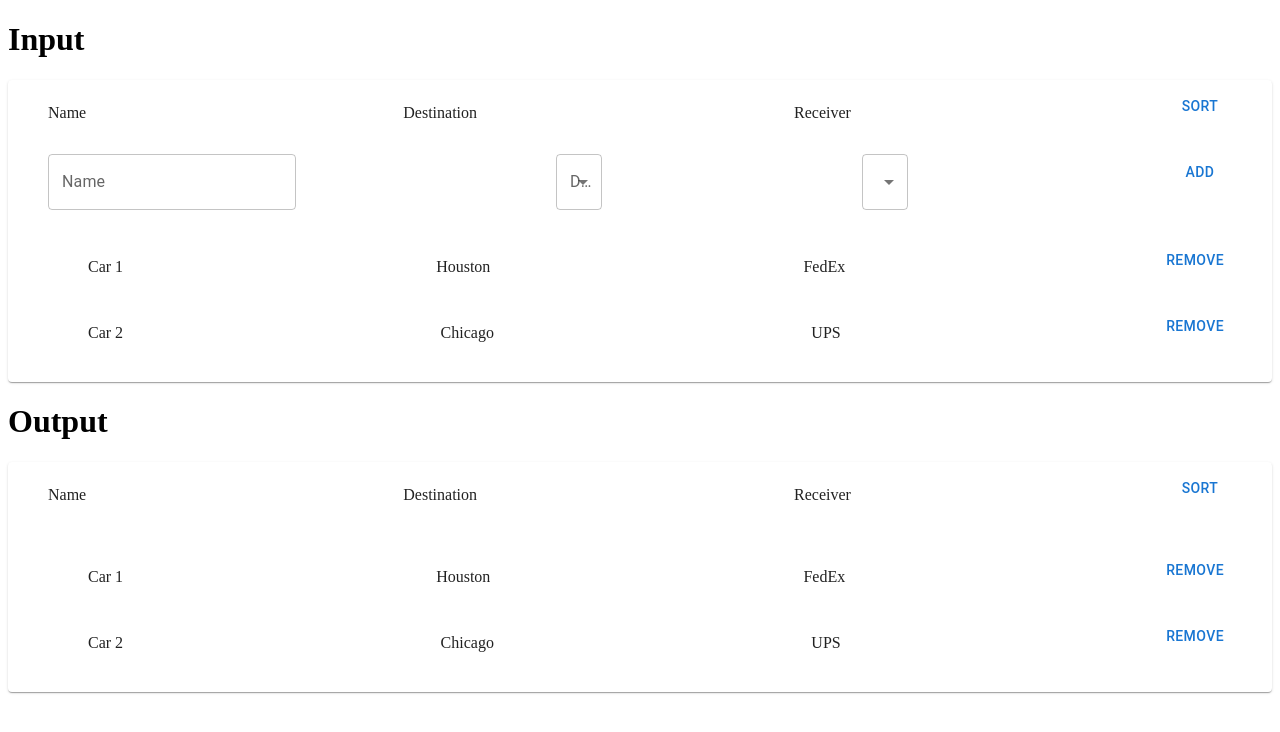
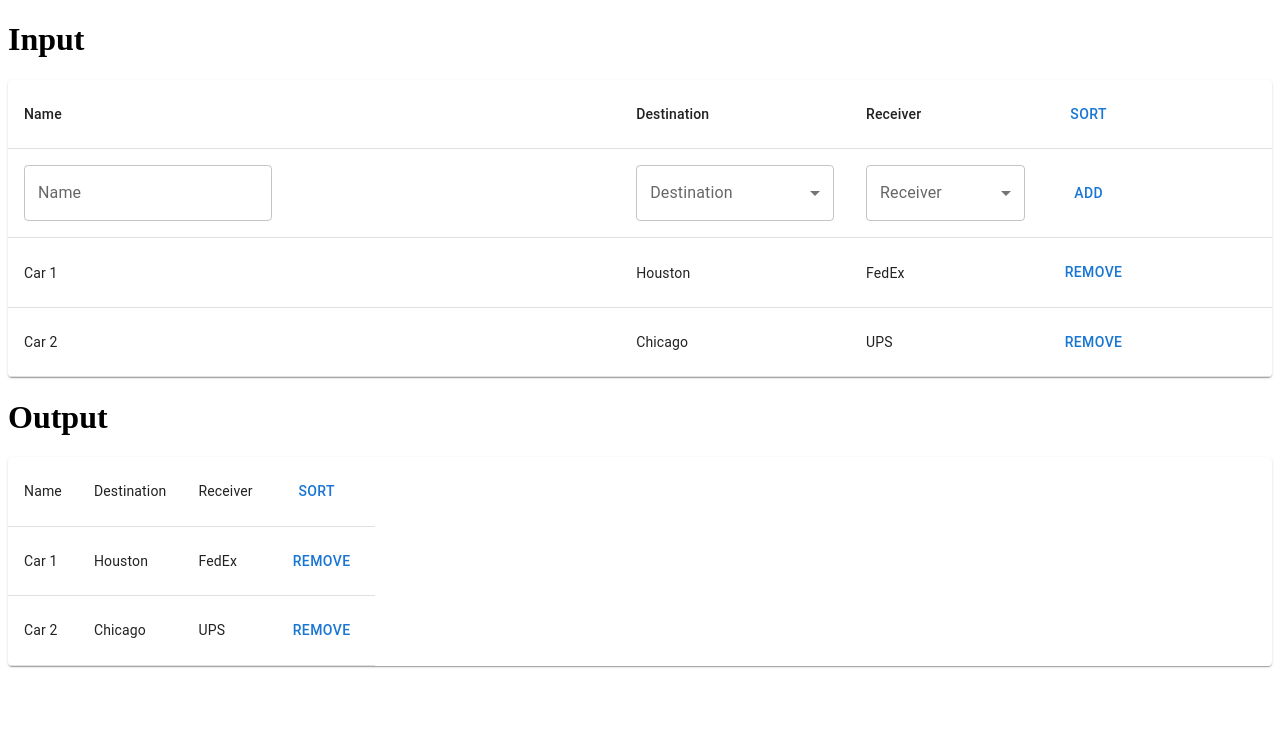
Before and after one commit to Amagon96/RailRoadOperationsClient, a React (Create React App) app in the folder packages/train/: page / in a window 1280 px wide. Shown: the top 732 px of the page. Built offline with nearby package versions, Linux system fonts and the light colour scheme.

Commit message:
input table layout

```diff
--- a/packages/train/src/components/Train/TrainCar.tsx
+++ b/packages/train/src/components/Train/TrainCar.tsx
@@ -1,4 +1,4 @@
-import { Button, Grid } from "@mui/material";
+import { Button, TableCell } from "@mui/material";
 import { Box } from "@mui/system";
 import React from "react";
 
@@ -15,24 +15,22 @@ const TrainCar = ({
   receiver,
   classificationTrack,
 }: TrainCarProps) => {
-    return (
-        <Box>
-          <Grid justifyContent="space-between" container paddingX={5} paddingY={1}>
-            <Grid>
-              <p>{name}</p>
-            </Grid>
-            <Grid>
-              <p>{destination}</p>
-            </Grid>
-            <Grid>
-              <p>{receiver}</p>
-            </Grid>
-            <Grid>
-                {false? <p>{classificationTrack}</p>:<Button>Remove</Button>}
-            </Grid>
-          </Grid>
-        </Box>
-      );
+  return (
+    <>
+      <TableCell>
+        {name}
+      </TableCell>
+      <TableCell>
+        {destination}
+      </TableCell>
+      <TableCell>
+        {receiver}
+      </TableCell>
+      <TableCell>
+        {false ? <p>{classificationTrack}</p> : <Button>Remove</Button>}
+      </TableCell>
+    </>
+  );
 };
 
 export default TrainCar;
--- a/packages/train/src/components/Train/TrainInput.tsx
+++ b/packages/train/src/components/Train/TrainInput.tsx
@@ -7,39 +7,74 @@ import {
   MenuItem,
   OutlinedInput,
   Select,
+  TableBody,
+  TableRow,
+  TableContainer,
+  Table,
   TextField,
+  TableCell,
 } from "@mui/material";
 import React, { useState } from "react";
 import TrainLabel from "./TrainLabel";
 
+// const destinations = [
+//   {
+//     value: '1',
+//     label: 'Houston',
+//   },
+//   {
+//     value: '2',
+//     label: 'Chicago',
+//   },
+//   {
+//     value: '3',
+//     label: 'LA',
+//   },
+// ];
+
 const TrainInput = () => {
-  const [destination, setDestination] = useState<string>("");
+  const [destination, setDestination] = useState("");
+  const [receiver, setReceiver] = useState("");
 
   return (
-    <Box>
-      <Grid justifyContent="space-between" container paddingX={5} paddingY={1}>
-        <Grid>
-          <TextField label="Name" />
-        </Grid>
-        <Grid>
+    <TableRow>
+      <TableCell>
+        <TextField id="name-basic" label="Name" variant="outlined" />
+      </TableCell>
+      <TableCell>
         <FormControl fullWidth>
           <InputLabel id="dest-id">Destination</InputLabel>
-            <Select labelId="dest-id" label="Destination" value={destination} input={<OutlinedInput/>}>
+          <Select
+            labelId="dest-id"
+            label="Destination"
+            value={destination}
+            input={<OutlinedInput />}
+          >
             {/* Meter un map */}
             <MenuItem value="Houston">Houston</MenuItem>
             <MenuItem value="Chicago">Chicago</MenuItem>
             <MenuItem value="LA">LA</MenuItem>
           </Select>
         </FormControl>
-        </Grid>
-        <Grid>
-          <Select label="Receiver" />
-        </Grid>
-        <Grid>
-          <Button>Add</Button>
-        </Grid>
-      </Grid>
-    </Box>
+      </TableCell>
+      <TableCell>
+        <FormControl fullWidth>
+          <InputLabel id="reciever-id">Receiver</InputLabel>
+          <Select
+            labelId="receiver-id"
+            label="Receiver"
+            value={receiver}
+            input={<OutlinedInput />}
+          >
+            {/* Meter un map */}
+            <MenuItem value="FedEx">FedEx</MenuItem>
+            <MenuItem value="UPS">UPS</MenuItem>
+            <MenuItem value="Old Dominion">Old Dominion</MenuItem>
+          </Select>
+        </FormControl>
+      </TableCell>
+      <TableCell><Button>Add</Button></TableCell>
+    </TableRow>
   );
 };
 
--- a/packages/train/src/components/Train/TrainInputCard.tsx
+++ b/packages/train/src/components/Train/TrainInputCard.tsx
@@ -1,16 +1,22 @@
 import * as React from "react";
 import TrainInput from "./TrainInput";
 import TrainList from "./TrainList";
-import { Card } from "@mui/material";
+import { Table, TableBody, TableContainer, TableHead, Paper } from "@mui/material";
 import TrainLabel from "./TrainLabel";
 
 function TrainInputCard() {
   return (
-    <Card>
-      <TrainLabel />
-      <TrainInput />
-      <TrainList />
-    </Card>
+    <TableContainer component={Paper} sx={{display: "flex"}}>
+      <Table sx={{padding: "25px"}}>
+        <TableHead>
+          <TrainLabel />
+        </TableHead>
+        <TableBody>
+          <TrainInput />
+          <TrainList />
+        </TableBody>
+      </Table>
+    </TableContainer>
   );
 }
 
--- a/packages/train/src/components/Train/TrainLabel.tsx
+++ b/packages/train/src/components/Train/TrainLabel.tsx
@@ -1,25 +1,23 @@
-import { Button, Grid } from "@mui/material";
+import { Button, TableCell, TableRow } from "@mui/material";
 import { Box } from "@mui/system";
 import React from "react";
 
 const TrainLabel = () => {
   return (
-    <Box>
-      <Grid justifyContent="space-between" container paddingX={5} paddingY={1}>
-        <Grid>
-          <p>Name</p>
-        </Grid>
-        <Grid>
-          <p>Destination</p>
-        </Grid>
-        <Grid>
-          <p>Receiver</p>
-        </Grid>
-        <Grid>
-            {false? <p>Classification Track</p>:<Button>Sort</Button>}
-        </Grid>
-      </Grid>
-    </Box>
+    <TableRow>
+      <TableCell>
+        Name
+      </TableCell>
+      <TableCell>
+        Destination
+      </TableCell>
+      <TableCell>
+        Receiver
+      </TableCell>
+      <TableCell>
+        {false ? "Classification Track": <Button>Sort</Button>}
+      </TableCell>
+    </TableRow>
   );
 };
 
--- a/packages/train/src/components/Train/TrainList.tsx
+++ b/packages/train/src/components/Train/TrainList.tsx
@@ -1,15 +1,18 @@
+import { TableRow } from "@mui/material";
 import React from "react";
 import TrainCar from "./TrainCar";
 
 const TrainList = () => {
   const trainList = [
     {
+      id: 1,
       name: "Car 1",
       destination: "Houston",
       receiver: "FedEx",
       classificationTrack: null,
     },
     {
+      id: 2,
       name: "Car 2",
       destination: "Chicago",
       receiver: "UPS",
@@ -17,16 +20,19 @@ const TrainList = () => {
     },
   ];
   return (
-    <ul>
-      {trainList.map((car) => {
-        return <TrainCar
-        name={car.name}
-        destination={car.destination}
-        receiver={car.receiver}
-        classificationTrack={car.classificationTrack}
-        />;
-      })}
-    </ul>
+    <>
+      {trainList.map((car) => (
+        <TableRow>
+          <TrainCar
+            key={car.id}
+            name={car.name}
+            destination={car.destination}
+            receiver={car.receiver}
+            classificationTrack={car.classificationTrack}
+          />
+        </TableRow>
+      ))}
+    </>
   );
 };
 
```
Also changed, not shown: 1 other file (tests, documents, lock files or other folders). Lines whose indentation alone changed are shown as unchanged.
